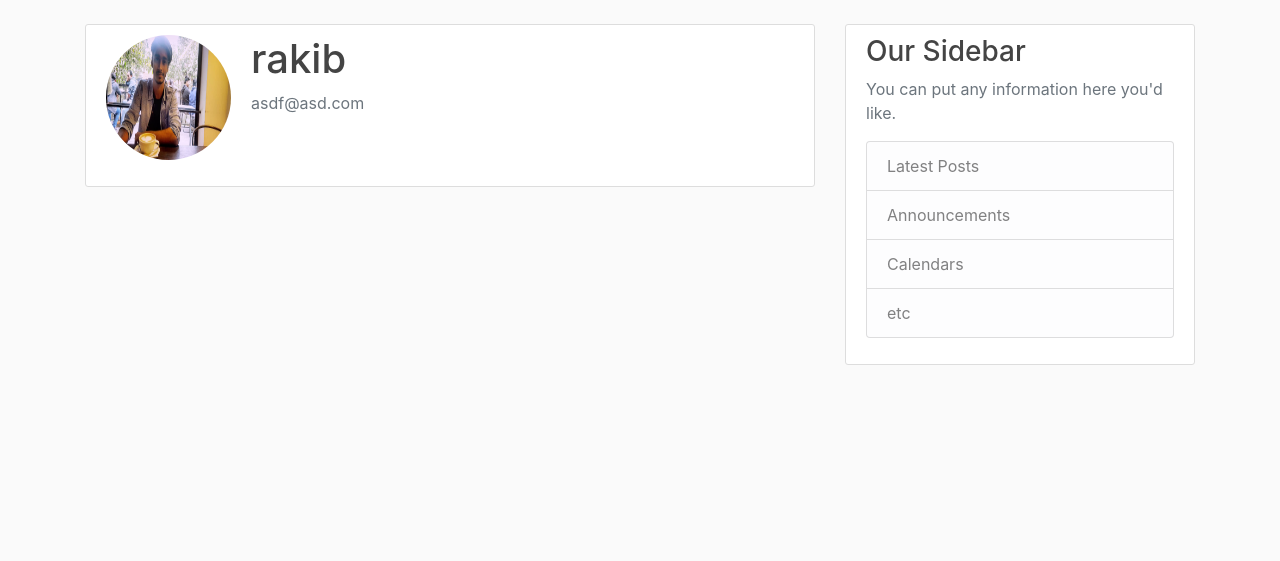
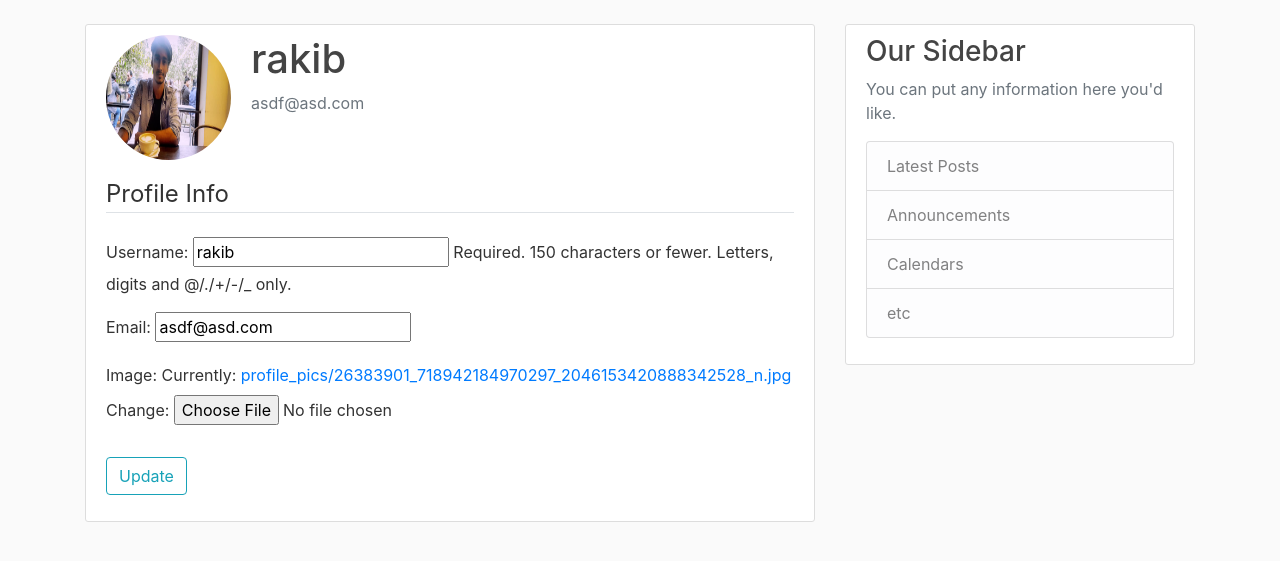
Before and after one commit to rikitoaf/djangoApp, a Django app: page /profile/ in a window 1280 px wide. Shown: the part 56-617 px from the top of the page. Run offline with Django 3.2, Linux system fonts and the light colour scheme; a user stored in the database is signed in; data comes from the database, SQL or seed files in the repository; both versions use the stored data as it was after the commit; some libraries are stand-ins or nearby versions.

Commit message:
profile update option added

```diff
--- a/users/forms.py
+++ b/users/forms.py
@@ -1,10 +1,23 @@
 from django import forms
 from django.contrib.auth.models import User
 from django.contrib.auth.forms import UserCreationForm
+from .models import Profile
 
-class UserRegistrationForm (UserCreationForm):
+class UserRegisterForm (UserCreationForm):
     email =  forms.EmailField()
 
     class Meta:
         model = User
         fields = ['username', 'email', 'password1','password2']
+
+class UserUpdateForm (forms.ModelForm):
+    email = forms.EmailField()
+
+    class Meta:
+        model = User
+        fields = ['username', 'email']
+
+class ProfileUpdateForm (forms.ModelForm):
+    class Meta:
+        model = Profile
+        fields = ['image']
--- a/users/models.py
+++ b/users/models.py
@@ -1,5 +1,6 @@
 from django.db import models
 from django.contrib.auth.models import User
+from PIL import Image
 # Create your models here.
 
 class Profile(models.Model):
--- a/users/templates/users/logout.html
+++ b/users/templates/users/logout.html
@@ -7,7 +7,7 @@
     <div class="border-top pt-3">
         <small class = "text-muted">
 
-            <a class = "ml-2" href="#">Log In Again</a>
+            <a class = "ml-2" href="{% url 'login' %}">Log In Again</a>
         </small>
     </div>
 </div>
--- a/users/templates/users/profile.html
+++ b/users/templates/users/profile.html
@@ -9,6 +9,18 @@
           <p class="text-secondary">{{ user.email }}</p>
         </div>
       </div>
-      <!-- FORM HERE -->
+      <form action="" method="POST" enctype="multipart/form-data" >
+        {% csrf_token %}
+        <fieldset class = "form-group">
+            <legend class = "border-bottom mb-4">Profile Info</legend>
+            {{ u_form.as_p }}
+            {{ p_form.as_p }}
+
+        </fieldset>
+
+        <div class="form-group">
+            <button class = "btn btn-outline-info" type = "submit">Update</button>
+        </div>
+    </form>
     </div>
 {% endblock content %}
--- a/users/views.py
+++ b/users/views.py
@@ -2,25 +2,47 @@ from django.shortcuts import render,redirect
 from django.contrib.auth.forms import UserCreationForm
 from django.contrib import messages
 from django.contrib.auth.decorators import login_required
-from .forms import UserRegistrationForm
+from .forms import UserRegisterForm,UserUpdateForm,ProfileUpdateForm
 
 # Create your views here.
 
 def register (request):
 
     if request.method == 'POST':
-        form = UserRegistrationForm (request.POST)
+        form = UserRegisterForm (request.POST)
         if form.is_valid():
             form.save()
             username = form.cleaned_data.get('username')
 
-            messages.success(request, f"{username} you succesfully created account!")
-
+            messages.success(request, f" you succesfully created account!")
             return redirect('login')
     else:
-        form = UserRegistrationForm()
+        form = UserRegisterForm()
     return render (request, 'users/register.html', {'form': form})
+
 
 @login_required
 def profile (request):
-    return render (request, 'users/profile.html')
+    if request.method == 'POST':
+        u_form = UserUpdateForm(request.POST,instance= request.user)
+        p_form = ProfileUpdateForm(request.POST, request.Files , instance= request.user.profile)
+
+        if u_form.is_valid() and p_form.is_valid():
+            u_form.save()
+            p_form.save()
+            messages.success(request, f"your account is succesfully Updated!")
+            return redirect('profile')
+
+
+    else:
+        u_form = UserUpdateForm(instance= request.user)
+        p_form = ProfileUpdateForm(instance= request.user.profile)
+
+    context = {
+        'u_form': u_form,
+        'p_form': p_form,
+    }
+    return render (request, 'users/profile.html',context)
+
+
+#issues uploading default pic
```
Also changed, not shown: db.sqlite3, media/profile_pics/26383901_718942184970297_2046153420888342528_n.jpg (added), media/profile_pics/75266249_1678301978971086_377985541846597632_o.jpg (added).
